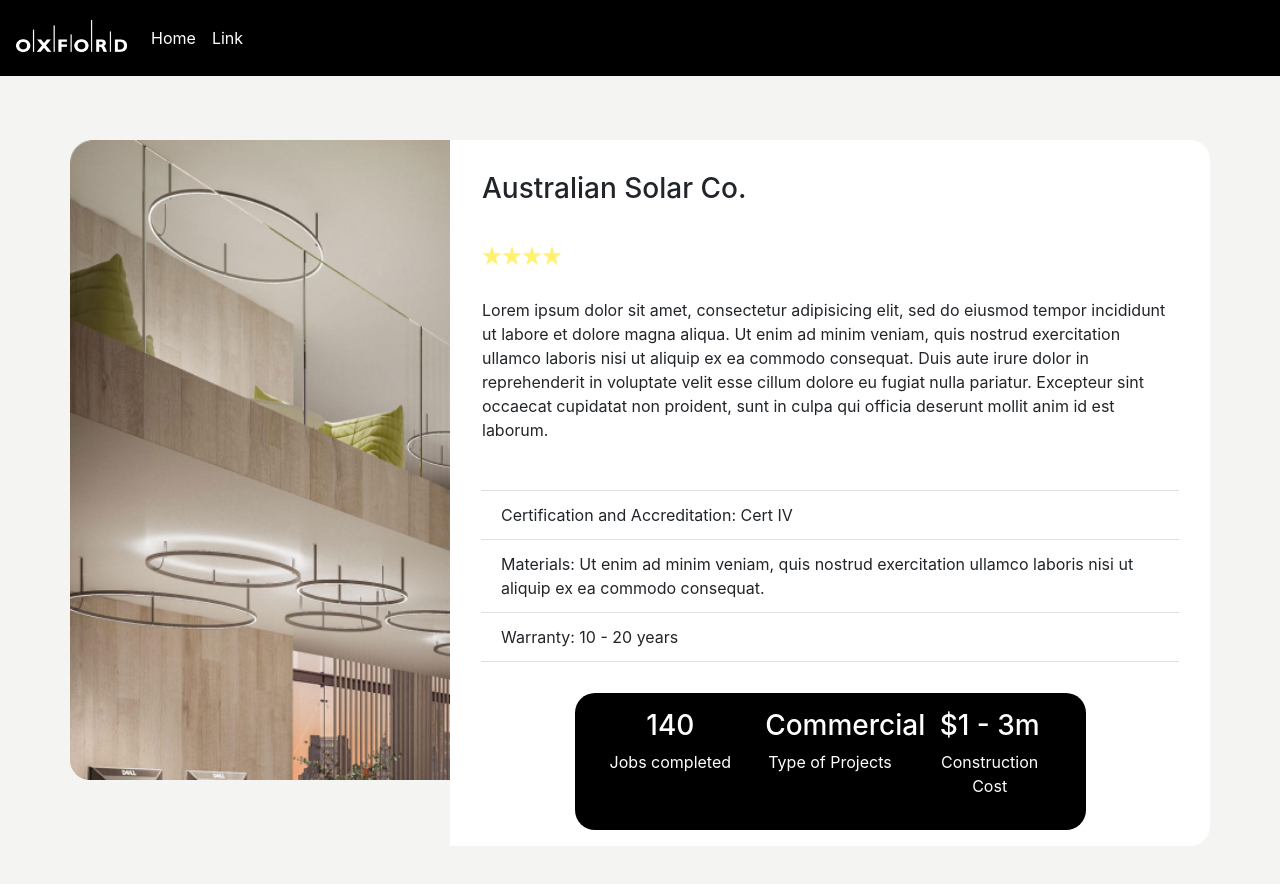
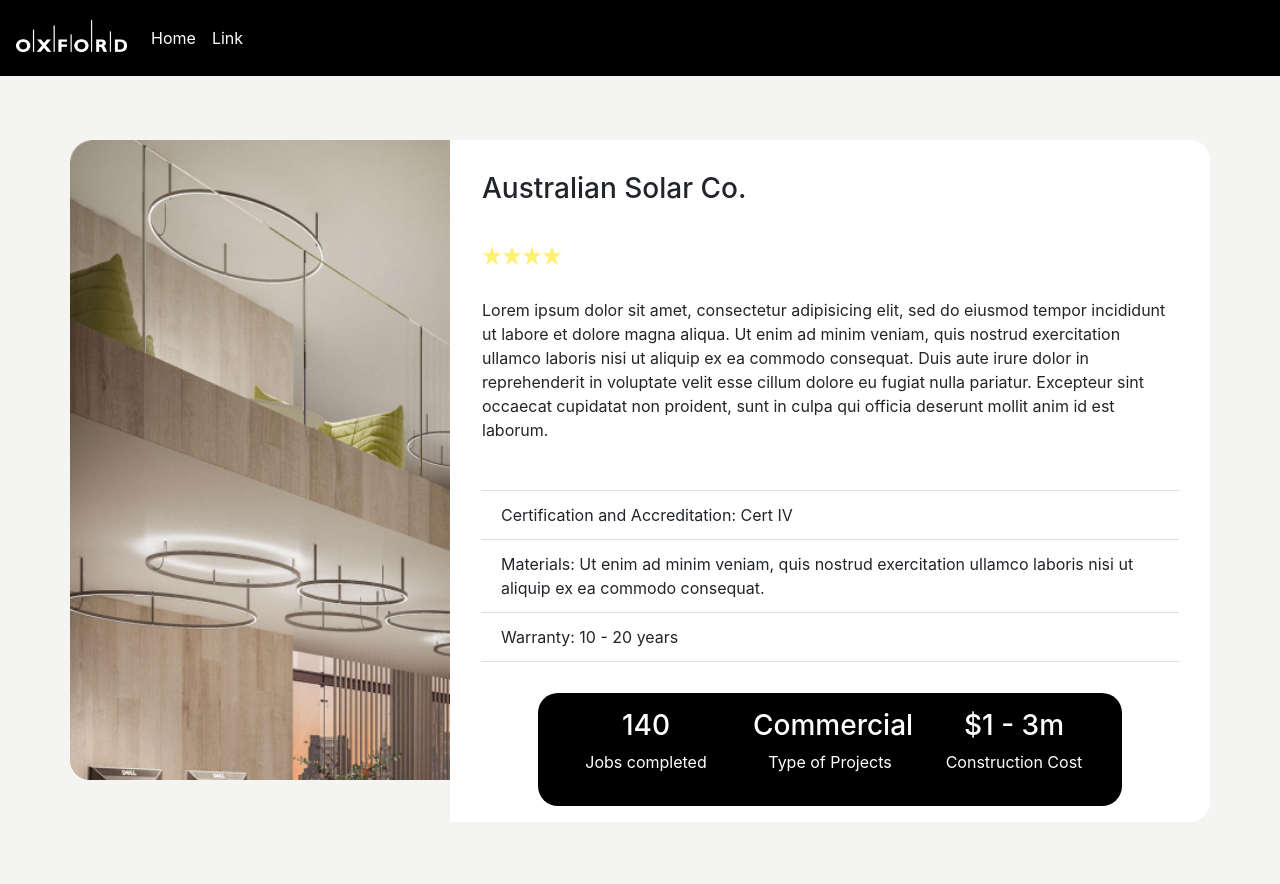
Before and after one commit to viola-hu/OxfordHackathon2019, a React (Create React App) app: page /#/supplier in a window 1280 px wide. Shown: the top 884 px of the page. Built offline with nearby package versions, Linux system fonts and the light colour scheme.

Commit message:
polished Item and supplier page

```diff
--- a/src/components/Item.jsx
+++ b/src/components/Item.jsx
@@ -71,7 +71,7 @@
         <Row>
           <Col lg={4}>
             <Row style={{margin: '.5rem .5rem .5rem 0'}}>
-            <Link to={`/home}`}>
+            <Link to={`/`}>
               <Image style={{maxWidth:'20px'}} src={process.env.PUBLIC_URL +`/Vector3.png`}/> {' '}
               George Street Project
             </Link>
--- a/src/components/supplier.jsx
+++ b/src/components/supplier.jsx
@@ -60,7 +60,7 @@
               </ListGroup.Item>
             </ListGroup>
             <div style={{textAlign:'center'}}>
-            <Row style={{background:'black', borderRadius:'20px', width:'70%', color:'white', margin: '1rem auto', padding:'1rem'}}>
+            <Row style={{background:'black', borderRadius:'20px', width:'80%', color:'white', margin: '1rem auto', padding:'1rem'}}>
               <Col lg={4}>
                 <h3> {this.state.completed}</h3>
                 <p>Jobs completed</p>
```
